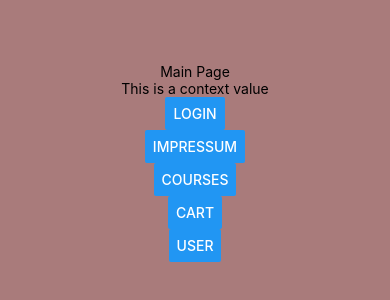
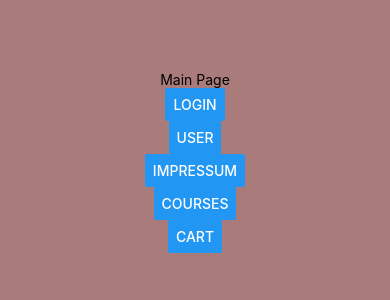
Before and after one commit to tiagofredk/U-Learning, a React Native app: screen /Home in a window 390 px wide. Shown: the part 260-560 px from the top of the page. Built offline with nearby package versions, Linux system fonts and the light colour scheme.

Commit message:
implemented isLogedIn main page

```diff
--- a/src/components/Home/MainPage.js
+++ b/src/components/Home/MainPage.js
@@ -7,17 +7,21 @@ import { useNavigation } from '@react-navigation/native';
 
 
 export default function MainPage() {
-  const {user, setUser} = useContext(MainContext)
+  const {user, setUser, isLogedIn} = useContext(MainContext)
   const navigation = useNavigation();
   return (
     <SafeAreaView style={styles.container}>
       <Text >Main Page</Text>
+
+        {isLogedIn ?
         <Text>{user}</Text>
+        :
         <Button onPress={()=> navigation.navigate("Login") } title="Login"/>
+      }
+        <Button onPress={()=> navigation.navigate("UserProfile") } title="User"/>
         <Button onPress={()=> navigation.navigate("Impressum") } title="Impressum"/>
         <Button onPress={()=> navigation.navigate("Courses") } title="Courses"/>
         <Button onPress={()=> navigation.navigate("Cart") } title="Cart"/>
-        <Button onPress={()=> navigation.navigate("UserProfile") } title="User"/>
     </SafeAreaView>
   )
 }
--- a/src/context/MainContext.js
+++ b/src/context/MainContext.js
@@ -3,7 +3,7 @@ import React, { useContext, useState } from "react";
 export const MainContext = React.createContext();
 
 export const MainContextProvider = ({ children }) => {
-  const [user, setUser] = useState("This is a context value");
+  const [user, setUser] = useState("User INFO");
   const [isLogedIn, setIsLoggedIn ] = useState(false);
   const [profile, setProfile] = useState("");
 
```
